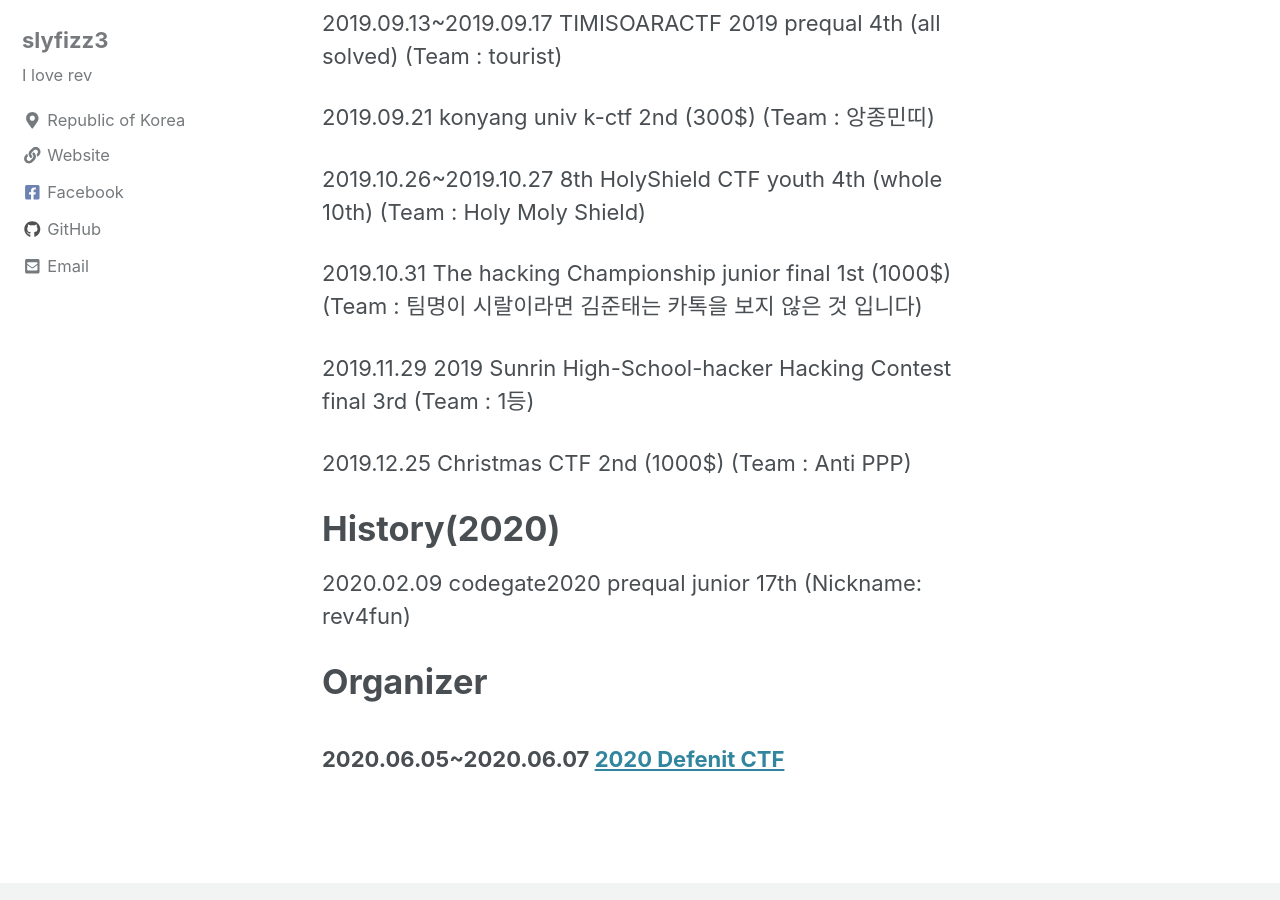
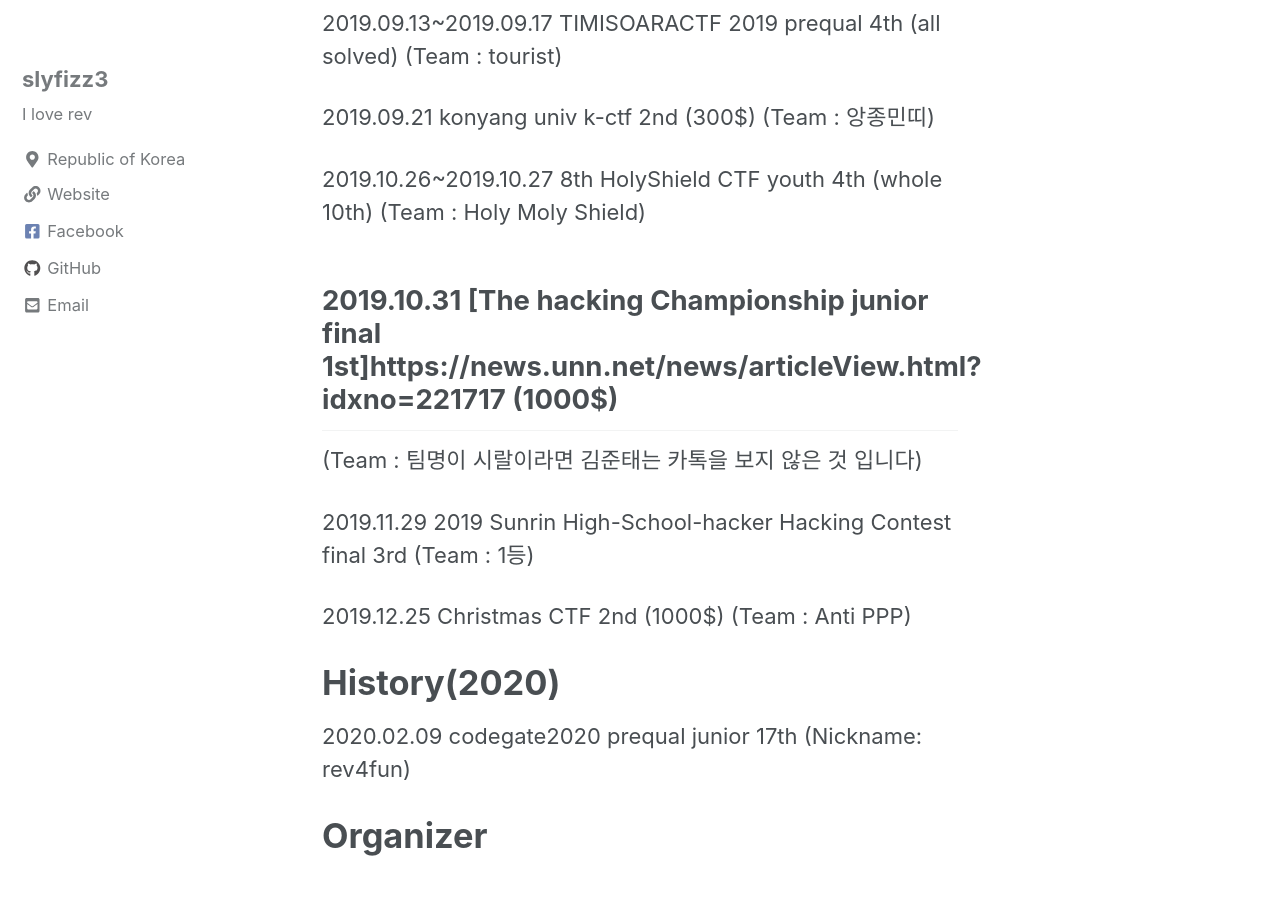
Before and after one commit to slyfizz3/slyfizz3.github.io, a Jekyll site: the page built from _pages/about.md, in a window 1280 px wide and 900 px high, scrolled down 925 px. Built offline with Jekyll 4.4.1, drawn with Linux system fonts in a browser that asks for light colours; cached includes are drawn as plain includes; nearby versions of some CDN libraries; part of the change alters nothing that is shown.

Commit message:
Update about.md

```diff
--- a/_pages/about.md
+++ b/_pages/about.md
@@ -38,7 +38,7 @@ E-mail:min0308k@gmail.com
 2019.10.26~2019.10.27 8th HolyShield CTF youth 4th (whole 10th)
 (Team : Holy Moly Shield)
 
-2019.10.31 The hacking Championship junior final 1st (1000$)
+## 2019.10.31 [The hacking Championship junior final 1st]https://news.unn.net/news/articleView.html?idxno=221717 (1000$)
 (Team : 팀명이 시랄이라면 김준태는 카톡을 보지 않은 것 입니다)
 
 2019.11.29 2019 Sunrin High-School-hacker Hacking Contest final 3rd
```
